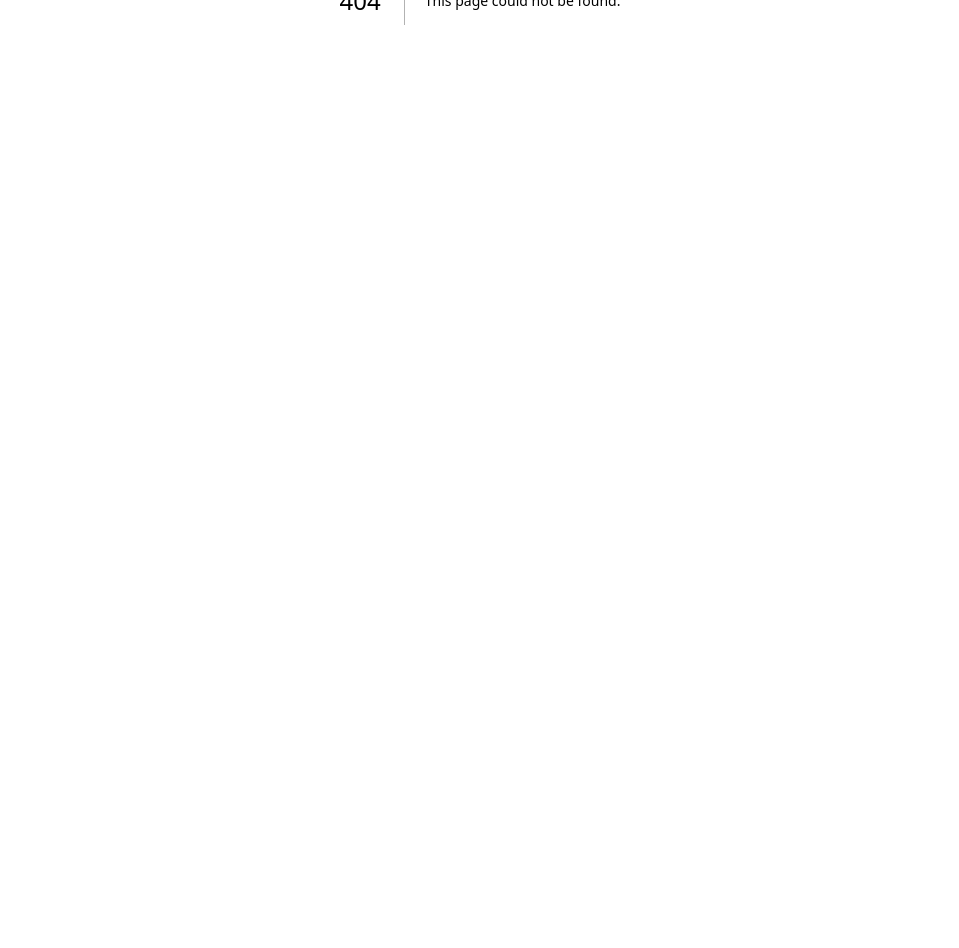
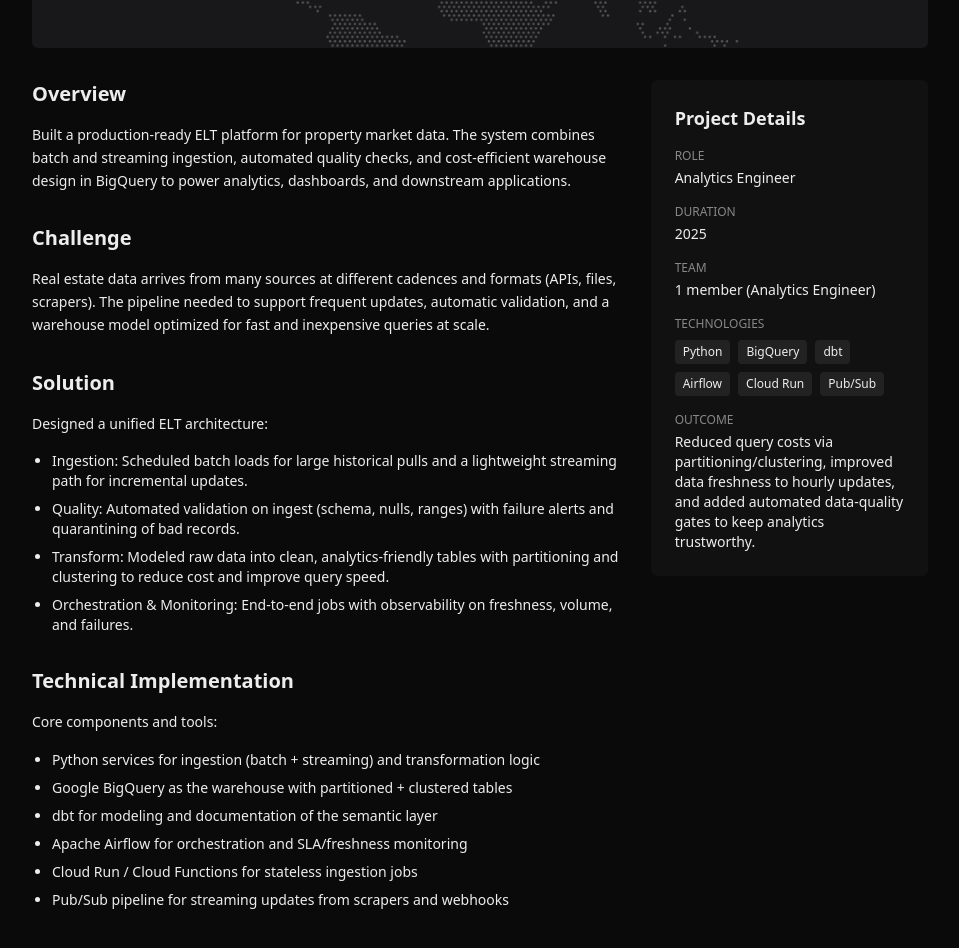
Before and after one commit to AdityaManojMenon/portfolio_webapp, a Next.js app: page /projects/real-estate in a window 1280 px wide. Before the commit this address had no page. Shown: the part 400-1348 px from the top of the page, without its empty margins (160-1119 px from the left). Before the commit the page ends 800 px from the top, so only its background shows below. Built offline with nearby package versions, Linux system fonts and the light colour scheme.

Commit message:
Made some changes from data analyst to data engineer and added/edited the projects

```diff
--- a/app/page.tsx
+++ b/app/page.tsx
@@ -55,7 +55,7 @@ export default function Home() {
     {
       title: "Instagram",
       icon: <IconBrandInstagram className="h-6 w-6 text-[#ededed]" />,
-      href: "https://www.instagram.com/fumz03/",
+      href: "https://www.instagram.com/amfitt11/",
     },
     {
       title: "LinkedIn",
@@ -171,7 +171,7 @@ export default function Home() {
         <div className="py-12 md:py-20">
           <h2 className="text-[#888888] text-5xl md:text-9xl font-bold leading-none">
             DATA
-            <span className="block">ANALYST</span>
+            <span className="block">ENGINEER</span>
           </h2>
 
           {/* Subheading */}
@@ -234,17 +234,9 @@ def train_model(df):
         >
           <h3 className="text-sm font-bold mb-2">ABOUT</h3>
           <p className="text-sm leading-relaxed">
-            I am a data analyst based in Michigan, USA with a passion for
-            creating data-driven solutions. With a strong foundation in
-            statistics, data analysis, and data visualization,
-            I specialize in turning complex data into actionable
-            insights and intuitive visual stories.
-            Currently, I'm channeling my expertise into an exciting startup
-            that leverages AI agents to help users seamlessly plan and
-            optimize their entire travel experience from itinerary creation
-            to real-time adjustments on the go.
-            As an aspiring machine learning engineer and founder, I'm constantly exploring innovative
-            ways to bridge data and intelligence.
+          I'm a Computer Science student at Michigan State University with a passion for building intelligent systems that solve real-world problems. Currently working as an AI Engineer at Magna International, I'm developing VR applications that democratize CAD modeling through natural language interfaces—making complex design tools accessible to everyone, regardless of technical expertise.
+          My journey in tech has taken me from analyzing big data pipelines to crafting AI-powered solutions that bridge the gap between human intent and machine execution. At Lansing Board of Water and Light, I automated workflows and built analytics dashboards that transformed how teams make decisions. Now, I'm applying those same principles to reimagine how people interact with design software.
+          I specialize in the intersection of AI, data engineering, and practical software development. Whether I'm architecting scalable backends, building recommendation systems, or scraping and analyzing property data across global markets, I'm driven by a simple question: How can technology make complex tasks feel effortless?
           </p>
         </motion.div>
 
@@ -294,21 +286,20 @@ def train_model(df):
             <h3 className="text-sm font-bold mb-4">EXPERIENCE</h3>
             <div className="space-y-4">
               <div className="border-l border-[#888888] pl-4">
-                <h4 className="font-medium text-sm">Co-Founder of Voyagen.ai</h4>
-                <p className="text-xs text-[#888888]">Tech Startup • 2025 - Present</p>
-                <p className="text-xs mt-2">
-                  Developing an AI-powered travel agent that
-                  uses natural language processing and machine learning
-                  to help users plan and budget their trips.
-                </p>
+              <h4 className="font-medium text-sm">AI Engineer at Magna International Inc.</h4>
+              <p className="text-xs text-[#888888]">2025 - Present</p>
+              <p className="text-xs mt-2">
+                Building VR applications that enable natural language CAD modeling,
+                democratizing complex design workflows with AI-driven interfaces.
+              </p>
               </div>
 
               <div className="border-l border-[#888888] pl-4">
-                <h4 className="font-medium text-sm">Data Analyst at Board of Water and Light (Lansing)</h4>
-                <p className="text-xs text-[#888888]">Intership• May 2025 - August 2025</p>
-                <p className="text-xs mt-2">
-                  Upcoming
-                </p>
+              <h4 className="font-medium text-sm">Analytics Engineer at Lansing Board of Water and Light</h4>
+              <p className="text-xs text-[#888888]">Internship • May 2025 - August 2025</p>
+              <p className="text-xs mt-2">
+                Automated data entry to Mapcon using Power Automate and Excel macros on a schedule.
+              </p>
               </div>
 
               <div className="border-l border-[#888888] pl-4">
@@ -349,11 +340,10 @@ def train_model(df):
               {/* Existing Project 1 */}
               <CarouselItem className="pl-2 md:pl-4 md:basis-1/2 lg:basis-1/3">
                 <div className="border border-[#333333] rounded-md p-4 h-48 flex flex-col">
-                  <h4 className="font-medium text-sm">Voyagen.ai</h4>
+                  <h4 className="font-medium text-sm">Real Estate Market Intelligence</h4>
                   <p className="text-xs text-[#888888] mb-2">2025</p>
                   <p className="text-xs flex-grow">
-                    An application that uses AI to help users plan personalized trips based on
-                    their preferences and constraints.
+                  Developed a scalable ELT system for property data, combining batch and streaming ingestion, automated quality testing, and cost-efficient warehouse design in BigQuery.
                   </p>
                   <Button
                     asChild
@@ -361,7 +351,7 @@ def train_model(df):
                     size="sm"
                     className="mt-2 w-full border-[#333333] hover:bg-[#333333] bg-[#ededed] text-black hover:text-[#ededed]"
                   >
-                    <Link href="/projects/voyagen-ai">View Project</Link>
+                    <Link href="/projects/real-estate">View Project</Link>
                   </Button>
                 </div>
               </CarouselItem>
--- a/app/projects/voyagen-ai/page.tsx
+++ b/app/projects/real-estate/page.tsx
@@ -31,13 +31,13 @@ export default function ProjectPage() {
           animate={{ opacity: 1, y: 0 }}
           transition={{ duration: 0.5 }}
         >
-          <h1 className="text-4xl font-bold mb-2">Voyagen.ai</h1>
-          <p className="text-[#888888] mb-6">2025 | Machine Learning, User Experience, Travel</p>
+          <h1 className="text-4xl font-bold mb-2">Real Estate Market Intelligence</h1>
+          <p className="text-[#888888] mb-6">2025 | ELT, Data Engineering, BigQuery</p>
 
           <div className="relative w-full h-60 rounded-md overflow-hidden mb-8">
             <Image
               src="/voyagen.png"
-              alt="Voyagen.ai"
+              alt="Real Estate Market Intelligence"
               layout="fill"
               objectFit="cover"
               className="bg-[#111111]"
@@ -54,43 +54,45 @@ export default function ProjectPage() {
             transition={{ duration: 0.5, delay: 0.2 }}
           >
             <h2 className="text-xl font-bold mb-4">Overview</h2>
-            <h3 className="text-md font-bold mb-4">Deploying soon thanks for patience!</h3>
             <p className="text-sm mb-4 leading-relaxed">
-              Voyagen.ai is an innovative application designed to revolutionize how users plan their trips.
-              By leveraging advanced machine learning, natural language processing, and personalized
-              recommendation systems, the platform creates customized travel itineraries based on user preferences,
-              constraints, and real-time data.
+              Built a production-ready ELT platform for property market data. The system combines batch and
+              streaming ingestion, automated quality checks, and cost-efficient warehouse design in BigQuery
+              to power analytics, dashboards, and downstream applications.
             </p>
 
             <h2 className="text-xl font-bold mb-4 mt-8">Challenge</h2>
             <p className="text-sm mb-4 leading-relaxed">
-              Travel planning is often a time-consuming and overwhelming process for many travelers. They face
-              difficulties in finding the right balance between exploring popular attractions and discovering hidden gems,
-              managing time efficiently, staying within budget, and adapting to unexpected changes. Traditional travel
-              planning tools lack the personalization and adaptability needed to create truly satisfying itineraries.
+              Real estate data arrives from many sources at different cadences and formats (APIs, files,
+              scrapers). The pipeline needed to support frequent updates, automatic validation, and a
+              warehouse model optimized for fast and inexpensive queries at scale.
             </p>
 
             <h2 className="text-xl font-bold mb-4 mt-8">Solution</h2>
             <p className="text-sm mb-4 leading-relaxed">
-              Voyagen.ai addresses these challenges by implementing several key features:
+              Designed a unified ELT architecture:
             </p>
             <ul className="list-disc pl-5 text-sm space-y-2 mb-4">
-              <li>Personalized Recommendation Engine: Analyzes user preferences, past travels, and feedback to suggest destinations and activities aligned with their interests.</li>
-              <li>Natural Language Interaction: Allows users to describe their ideal trip in plain language, which our system interprets to create customized plans.</li>
-              <li>Adaptive Itinerary Optimization: Continuously refines the travel plan based on real-time factors like weather, opening hours, crowd levels, and transportation availability.</li>
-              <li>Budget Management: Helps users optimize their spending by suggesting alternatives and balancing costs across the entire trip.</li>
+              <li>Ingestion: Scheduled batch loads for large historical pulls and a lightweight streaming
+                path for incremental updates.</li>
+              <li>Quality: Automated validation on ingest (schema, nulls, ranges) with failure alerts and
+                quarantining of bad records.</li>
+              <li>Transform: Modeled raw data into clean, analytics-friendly tables with partitioning and
+                clustering to reduce cost and improve query speed.</li>
+              <li>Orchestration & Monitoring: End-to-end jobs with observability on freshness, volume, and
+                failures.</li>
             </ul>
 
             <h2 className="text-xl font-bold mb-4 mt-8">Technical Implementation</h2>
             <p className="text-sm mb-4 leading-relaxed">
-              The application is built using a modern tech stack:
+              Core components and tools:
             </p>
             <ul className="list-disc pl-5 text-sm space-y-2">
-              <li>Frontend: React with Next.js for server-side rendering and SEO optimization</li>op
-              <li>Backend: Python, connected to supabase for database and authentication </li>
-              <li>Machine Learning: Used openai and anthropic for LLMs and created custom rag pipeline for better results </li>
-              <li>DevOps: Docker containers orchestrated with Kubernetes, deployed on Vercxel</li>
-              <li>APIs: Integration with various travel APIs for real-time data on flights, accommodations, attractions, and weather</li>
+              <li>Python services for ingestion (batch + streaming) and transformation logic</li>
+              <li>Google BigQuery as the warehouse with partitioned + clustered tables</li>
+              <li>dbt for modeling and documentation of the semantic layer</li>
+              <li>Apache Airflow for orchestration and SLA/freshness monitoring</li>
+              <li>Cloud Run / Cloud Functions for stateless ingestion jobs</li>
+              <li>Pub/Sub pipeline for streaming updates from scrapers and webhooks</li>
             </ul>
           </motion.div>
 
@@ -105,35 +107,35 @@ export default function ProjectPage() {
 
               <div className="mb-4">
                 <h4 className="text-xs text-[#888888] mb-1">ROLE</h4>
-                <p className="text-sm">Co-Founder & Lead AI Engineer</p>
+                <p className="text-sm">Analytics Engineer</p>
               </div>
 
               <div className="mb-4">
                 <h4 className="text-xs text-[#888888] mb-1">DURATION</h4>
-                <p className="text-sm">April 2025 - Present</p>
+                <p className="text-sm">2025</p>
               </div>
 
               <div className="mb-4">
                 <h4 className="text-xs text-[#888888] mb-1">TEAM</h4>
-                <p className="text-sm">2 members (AI Engineer & Full-stack Developer)</p>
+                <p className="text-sm">1 member (Analytics Engineer)</p>
               </div>
 
               <div className="mb-4">
                 <h4 className="text-xs text-[#888888] mb-1">TECHNOLOGIES</h4>
                 <div className="flex flex-wrap gap-2 mt-2">
                   <span className="text-xs bg-[#222222] px-2 py-1 rounded">Python</span>
-                  <span className="text-xs bg-[#222222] px-2 py-1 rounded">React</span>
-                  <span className="text-xs bg-[#222222] px-2 py-1 rounded">Next.js</span>
-                  <span className="text-xs bg-[#222222] px-2 py-1 rounded">OpenAI</span>
-                  <span className="text-xs bg-[#222222] px-2 py-1 rounded">Supabase</span>
-                  <span className="text-xs bg-[#222222] px-2 py-1 rounded">Vercel</span>
+                  <span className="text-xs bg-[#222222] px-2 py-1 rounded">BigQuery</span>
+                  <span className="text-xs bg-[#222222] px-2 py-1 rounded">dbt</span>
+                  <span className="text-xs bg-[#222222] px-2 py-1 rounded">Airflow</span>
+                  <span className="text-xs bg-[#222222] px-2 py-1 rounded">Cloud Run</span>
+                  <span className="text-xs bg-[#222222] px-2 py-1 rounded">Pub/Sub</span>
                 </div>
               </div>
 
               <div>
                 <h4 className="text-xs text-[#888888] mb-1">OUTCOME</h4>
-                <p className="text-sm">We deployed the project and marketed it on social media platforms.
-                  We received positive feedback from users and have plans to expand the project in the future.</p>
+                <p className="text-sm">Reduced query costs via partitioning/clustering, improved data freshness to hourly
+                  updates, and added automated data-quality gates to keep analytics trustworthy.</p>
               </div>
             </div>
           </motion.div>
```
